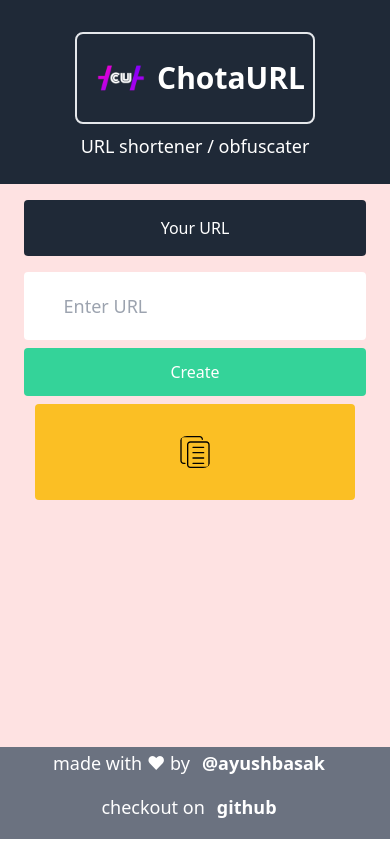
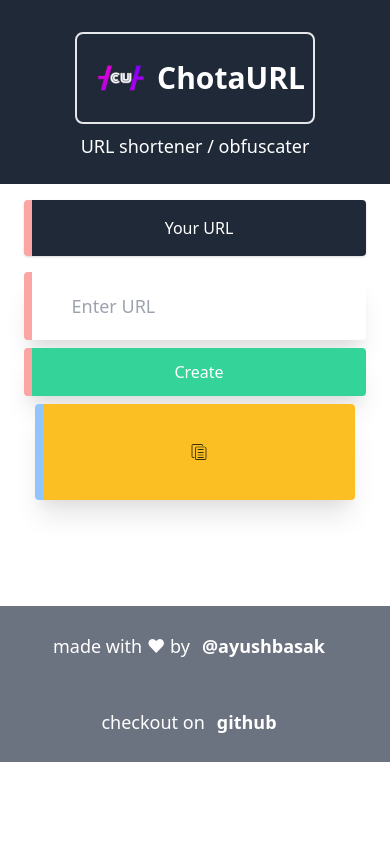
Before and after one commit to ayushbasak/chotaurl, a React (Create React App) app: page / in a window 390 px wide. Built offline with nearby package versions, Linux system fonts and the light colour scheme.

Commit message:
Update UI

```diff
--- a/src/components/Footer.components.js
+++ b/src/components/Footer.components.js
@@ -1,10 +1,10 @@
 const Footer = ()=>{
     return (
         <footer className="bg-gray-500 p-0.5 flex flex-col justify-evenly items-center lg:flex-row">
-            <span className="text-lg text-white s4">made with ♥ by
+            <span className="text-lg text-white s4 m-6 lg:m-0">made with ♥ by
                 <a  className ="font-bold m-1 p-2 hover:bg-gray-800"  href ="https://github.com/ayushbasak/">@ayushbasak</a>
             </span>
-            <span className="text-lg text-white m-4">
+            <span className="text-lg text-white m-6 lg:m-4">
                 checkout on
                 <a className="m-1 p-2 hover:bg-gray-800 font-bold" href="https://github.com/ayushbasak/chotaurl">
                     github
--- a/src/components/Main.components.js
+++ b/src/components/Main.components.js
@@ -1,13 +1,13 @@
 import '../../public/copy.svg'
 const Main = ({chandler, post, final, copy})=>{
     return (
-        <div className="flex flex-col jusityf-center items-center p-2 bg-red-100 h-4/6">
-            <span className =" bg-gray-800 text-white w-11/12 lg:w-5/12 py-4 m-2 text-center rounded">Your URL</span>
-            <input onChange = {chandler} className = "w-11/12 lg:w-5/12 px-10 py-5 m-2 text-lg focus:outline-none rounded" placeholder = "Enter URL"></input>
-            <button onClick = {post} className="bg-green-400 p-3 text-white w-11/12 lg:w-5/12 hover:bg-green-500 rounded">Create</button>
-            <span className="bg-yellow-400 p-7 w-80 lg:w-5/12 text-center m-2 font-bold text-sm lg:text-xl text-white rounded flex flex-row justify-center items-center lg:flex-shrink-0">
+        <div className="flex flex-col jusitify-center items-center p-2 bg-white h-3/6 lg:h-4/6">
+            <span className ="shadow bg-gray-800 text-white w-11/12 lg:w-5/12 py-4 m-2 text-center rounded border-l-8 border-red-300">Your URL</span>
+            <input onChange = {chandler} className = "shadow-xl w-11/12 lg:w-5/12 px-10 py-5 m-2 text-lg focus:outline-none rounded border-l-8 border-red-300" placeholder = "Enter URL"></input>
+            <button onClick = {post} className="shadow-xl bg-green-400 p-3 text-white w-11/12 lg:w-5/12 hover:bg-green-500 rounded border-l-8 border-red-300">Create</button>
+            <span className=" shadow-xl bg-yellow-400 p-7 w-80 lg:w-5/12 text-center m-2 font-bold text-sm lg:text-xl text-white rounded flex flex-row justify-center items-center lg:flex-shrink-0 border-l-8 border-blue-300">
                 {final}
-                <img src="copy.svg" alt = "copy" className="mx-5 w-10 h-10 p-1 cursor-pointer hover:bg-yellow-600 rounded-xl" onClick={copy}></img>
+                <img src="copy.svg" alt = "copy" className="mx-5 w-10 h-10 p-3 cursor-pointer hover:bg-yellow-300 rounded-xl" onClick={copy}></img>
             </span>
         </div>
     );
--- a/src/components/Navbar.components.js
+++ b/src/components/Navbar.components.js
@@ -1,7 +1,7 @@
 import '../res/favicon-sub.png'
 const Navbar = ()=>{
     return (
-        <nav className="bg-gray-800 text-white px-10 py-6 flex justify-center flex-col items-center">
+        <nav className="shadow-xl bg-gray-800 text-white px-10 py-6 flex justify-center flex-col items-center z-10">
             <span className ="text-3xl font-bold m-2 border-2 p-2 rounded-lg flex flex-row justify-center items-center">
                 <img src="favicon-sub.png" alt="favicon" className="w-12 h-12 m-3"></img>
                 ChotaURL
```
